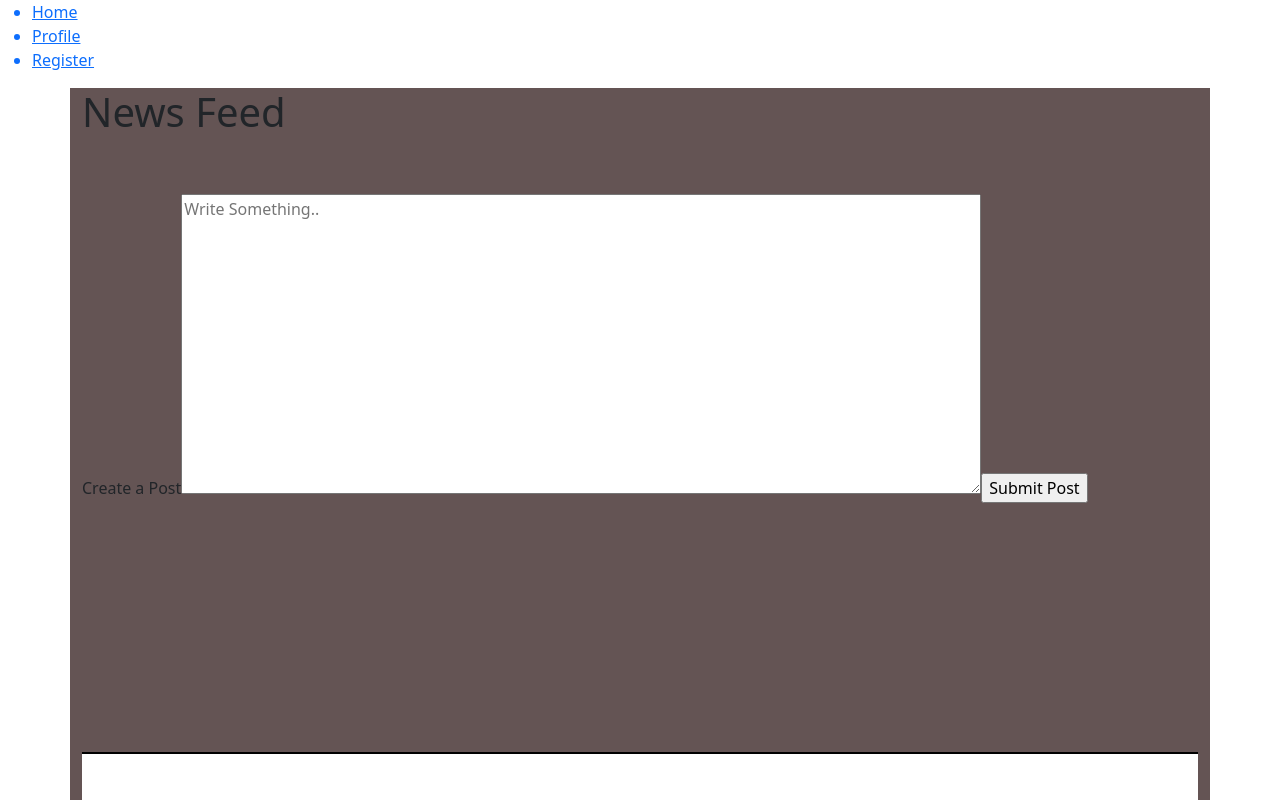
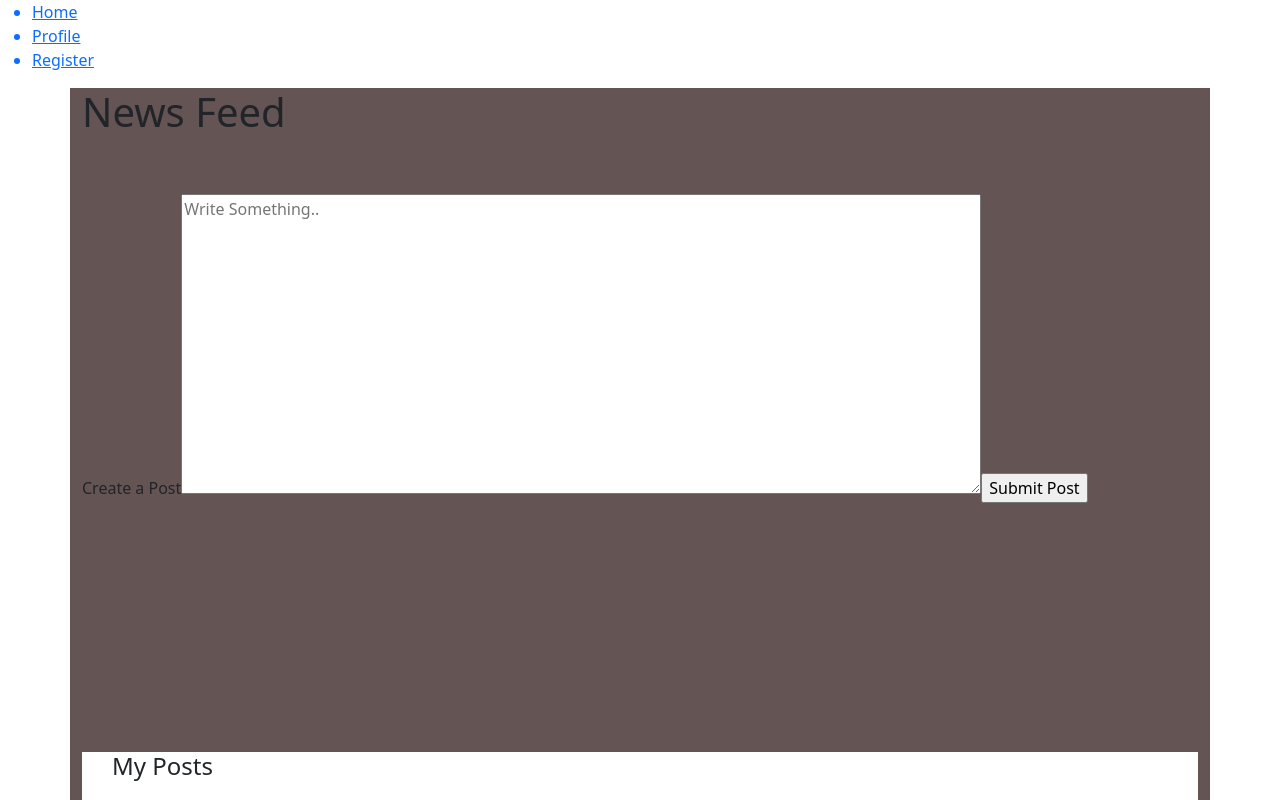
Before and after one commit to JordanSchwartz97/SocialMedia-clone-react, a React (Create React App) app: page /home in a window 1280 px wide. Shown: the top 800 px of the page. Built offline with nearby package versions, Linux system fonts and the light colour scheme; no server answers.

Commit message:
working on create post

```diff
--- a/src/components/createpost/CreatePost.jsx
+++ b/src/components/createpost/CreatePost.jsx
@@ -23,8 +23,8 @@ export default function CreatePost(props) {
             </div>
             <div className="post">
                 <div className="icon" img src="/assets/53283" alt="a picture of a soccer ball" class="rounded-circle" width='40' height='40'>
-                    <h4>{props.userData.name}</h4>
-                    <p></p>
+                    <h2>{props.userData.name}</h2>
+                    <h4>My Posts</h4>
                 </div>
            </div>
         </div>
--- a/src/components/loginpage/LoginPage.jsx
+++ b/src/components/loginpage/LoginPage.jsx
@@ -21,6 +21,12 @@ function LoginPage(props) {
     )}, [token]);*/
 
     //http://localhost:5000/api/auth/login/
+
+    //function{ token = getItem('token')
+    //decoded = decode(token)
+    //userId = decoded._Id
+    //}
+
 
     const login = async() => {
         const credentials = { email: useremail.value,
```
